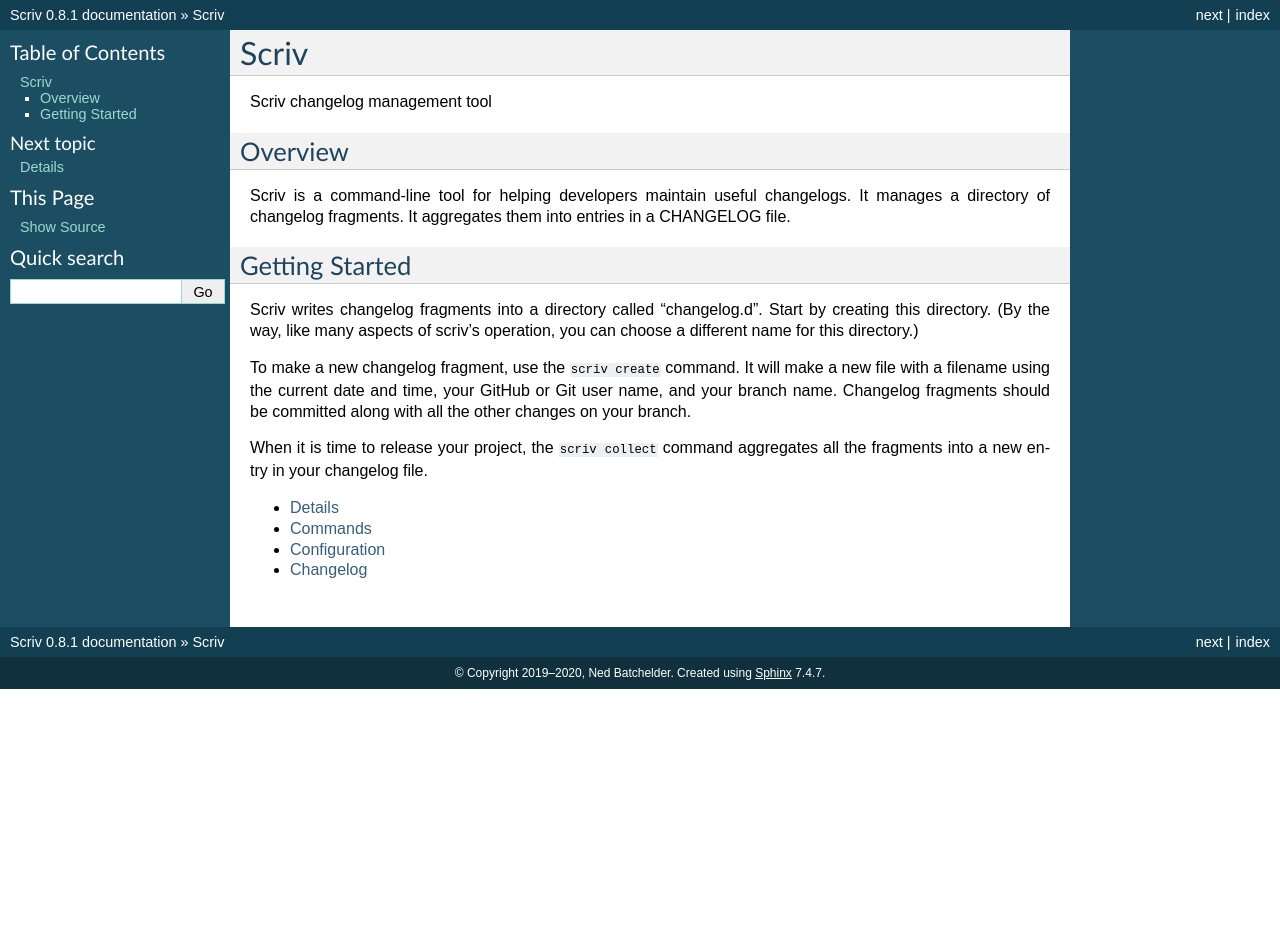
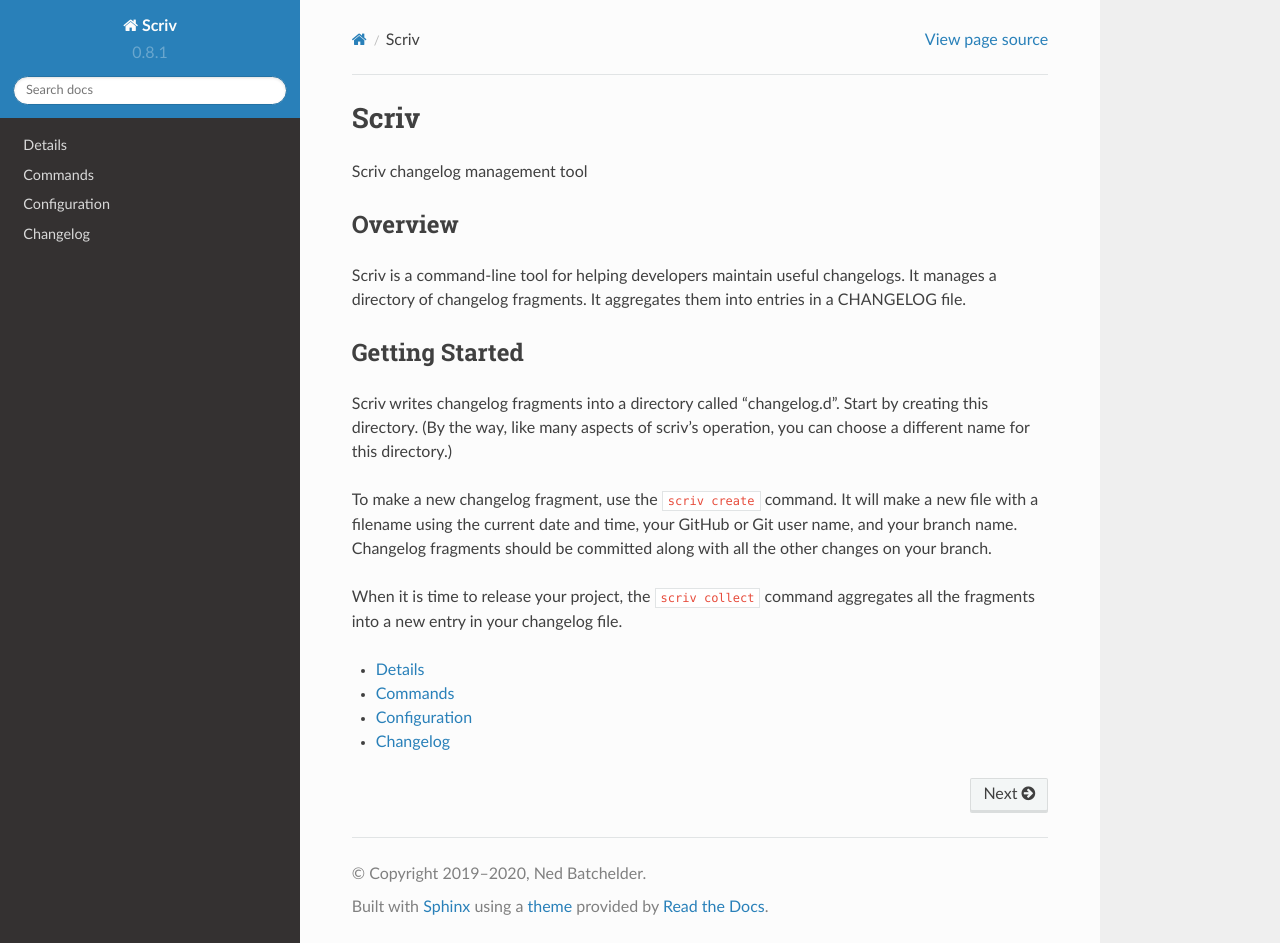
Before and after one commit to nedbat/scriv, a Sphinx documentation site: the page built from docs/index.rst, in a window 1280 px wide and 943 px high. Built offline with Sphinx 7.4.7 and the Read the Docs theme 2.0.0, drawn with Linux system fonts in a browser that asks for light colours.

Commit message:
Use readthedocs theme

```diff
--- a/docs/conf.py
+++ b/docs/conf.py
@@ -12,12 +12,12 @@ All configuration values have a default; values that are commented out
 serve to show the default.
 """
 
-from __future__ import absolute_import, unicode_literals
-
 import io
 import os
 import re
 import sys
+
+# import sphinx_rtd_theme
 
 
 def get_version(*file_paths):
@@ -62,6 +62,7 @@ extensions = [
     "sphinx.ext.intersphinx",
     "sphinx.ext.ifconfig",
     "sphinx.ext.napoleon",
+    "sphinx_rtd_theme",
 ]
 
 # A list of warning types to suppress arbitrary warning messages.
@@ -164,7 +165,7 @@ todo_include_todos = False
 # The theme to use for HTML and HTML Help pages.  See the documentation for
 # a list of builtin themes.
 
-html_theme = "default"
+html_theme = "sphinx_rtd_theme"
 
 # Theme options are theme-specific and customize the look and feel of a theme
 # further.  For a list of options available for each theme, see the
```
Also changed, not shown: 1 other file.
